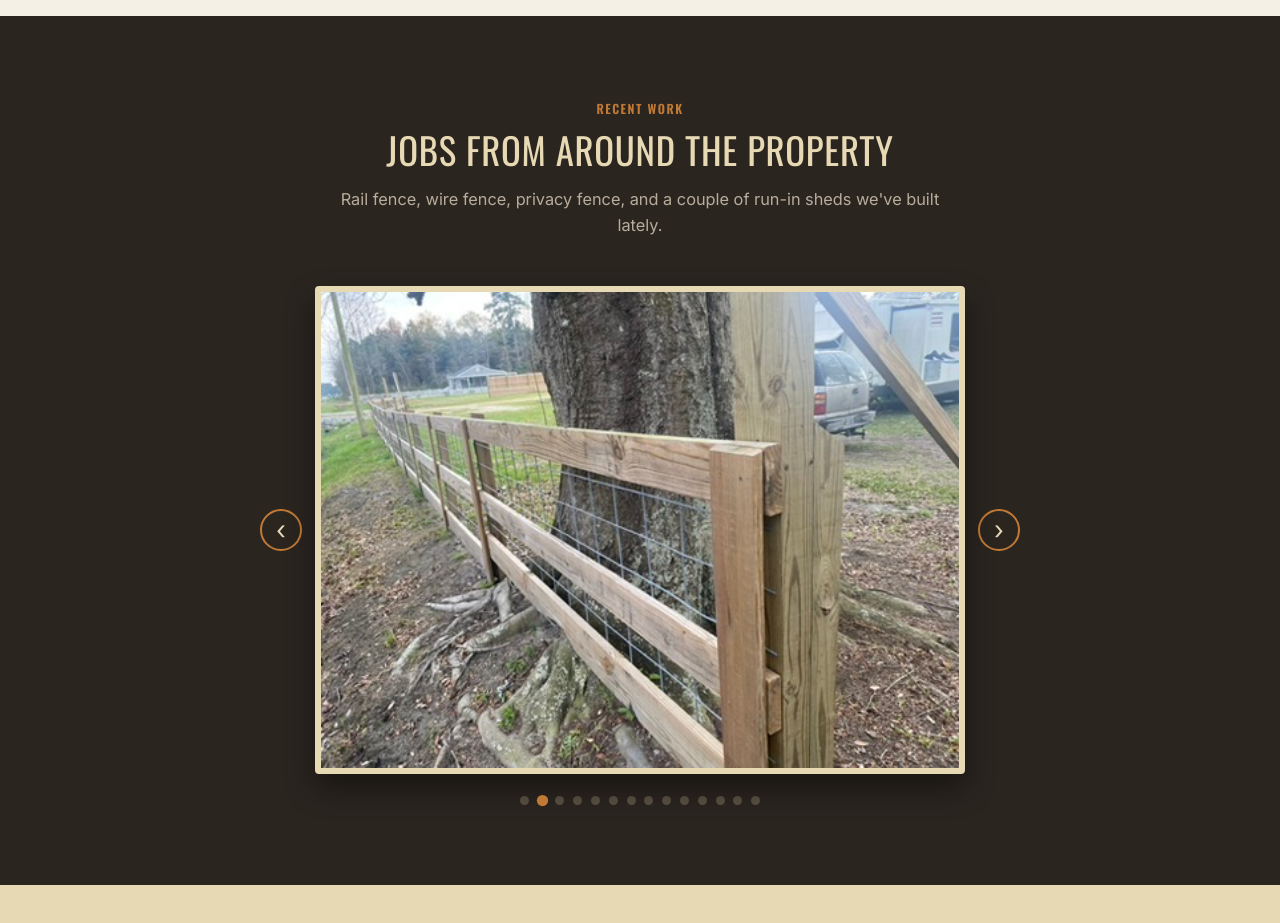
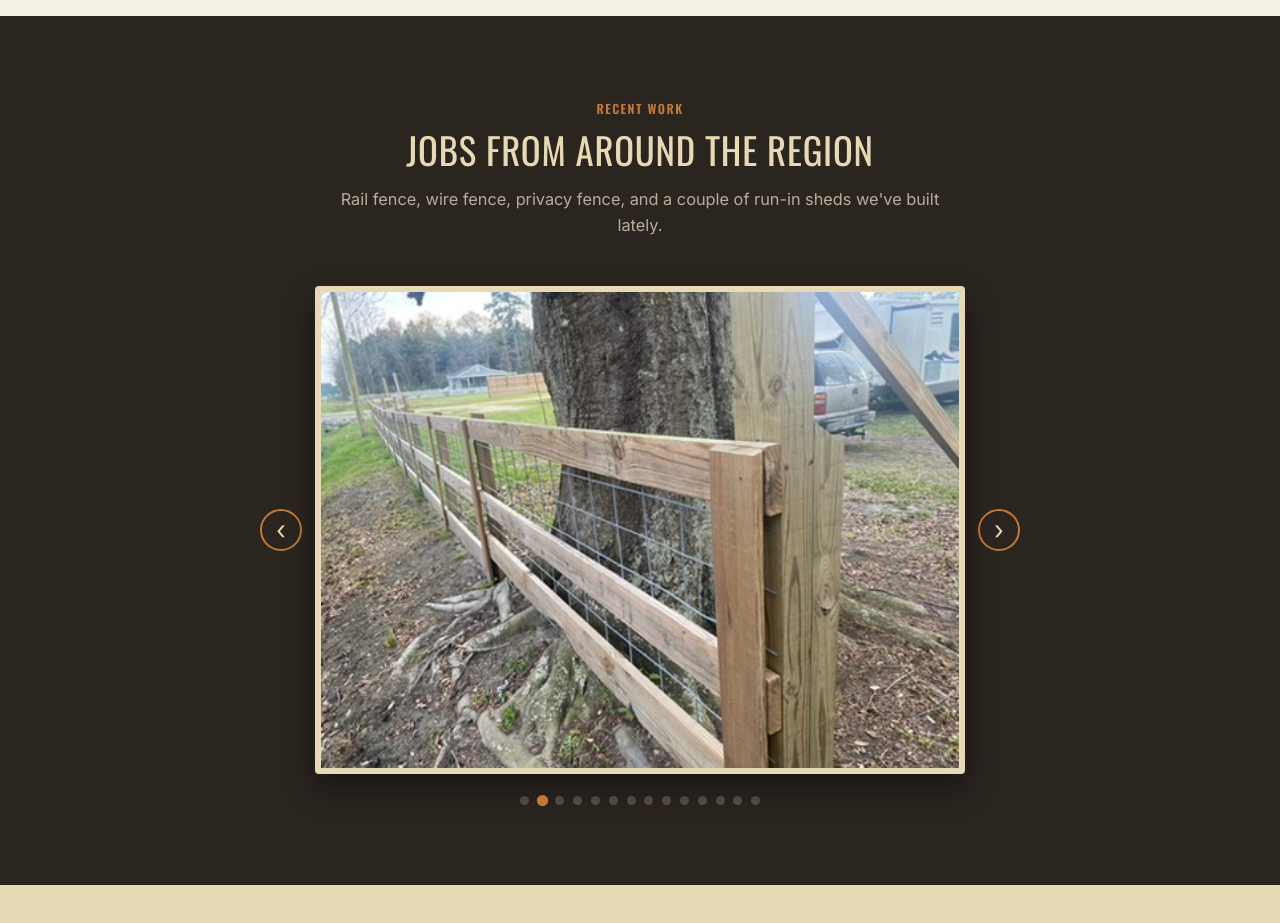
Before and after one commit to dawnTestCode/gotfences, a Next.js app: page / in a window 1280 px wide. Shown: the part 1760-2683 px from the top of the page. Built offline with nearby package versions, Linux system fonts and the light colour scheme.

Commit message:
Minor working change on job highlights

```diff
--- a/src/components/Gallery.tsx
+++ b/src/components/Gallery.tsx
@@ -76,7 +76,7 @@ export default function Gallery() {
       <div className="wrap">
         <div className="section-head">
           <span className="label-tag">Recent Work</span>
-          <h2>Jobs From Around The Property</h2>
+          <h2>Jobs From Around The Region</h2>
           <p>Rail fence, wire fence, privacy fence, and a couple of run-in sheds we&apos;ve built lately.</p>
         </div>
 
```
